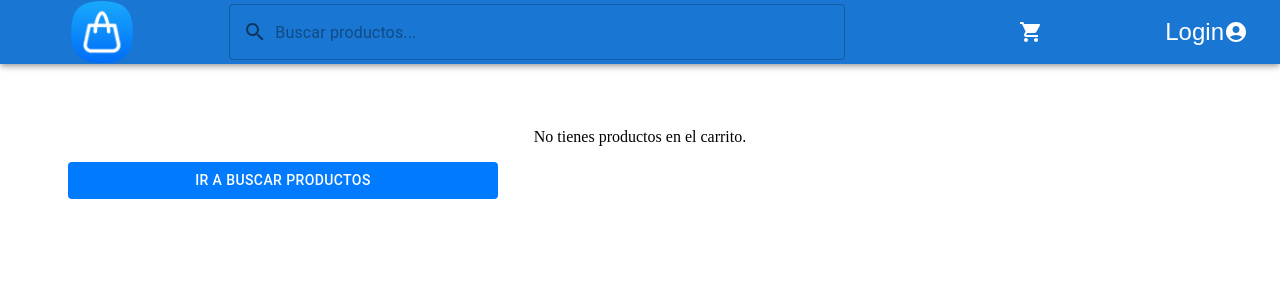
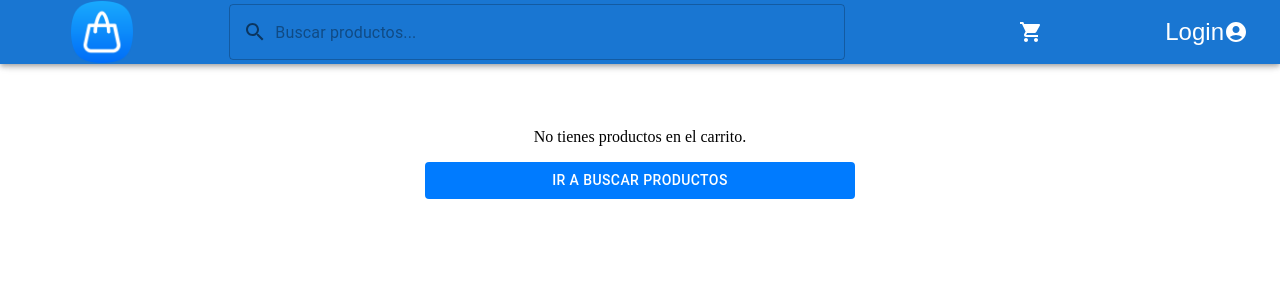
Before and after one commit to Matt122133/LabRIA2024, a React (Vite) app: page /cart in a window 1280 px wide. Shown: the top 300 px of the page. Built offline with nearby package versions, Linux system fonts and the light colour scheme.

Commit message:
commit final

```diff
--- a/src/Cart/components/Cart.jsx
+++ b/src/Cart/components/Cart.jsx
@@ -20,6 +20,7 @@ export const Cart = () => {
     return (
       <div className="cart-message">
         <p>No tienes productos en el carrito.</p>
+        <div className="cart-message-button">
           <Button
             onClick={() => navigate("/")}
             sx={{
@@ -37,6 +38,7 @@ export const Cart = () => {
           >
             Ir a buscar productos
           </Button>
+        </div>
       </div>
     );
   }
--- a/style.css
+++ b/style.css
@@ -375,6 +375,13 @@ img {
   justify-items: center;
 }
 
+.cart-message-button {
+  display: flex;
+  justify-content: center;
+  align-items: center;
+  justify-items: center;
+}
+
 .form-register h1 {
   text-align: center;
   margin-bottom: 20px;
```
Lines whose indentation alone changed are shown as unchanged.
